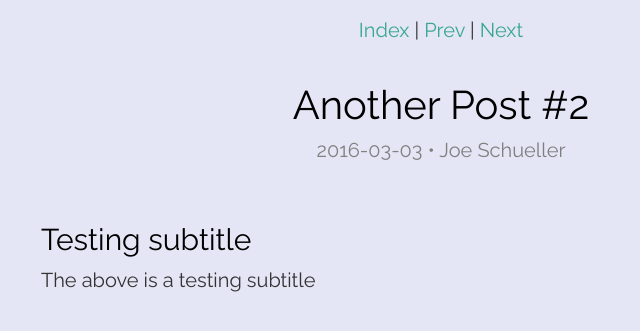
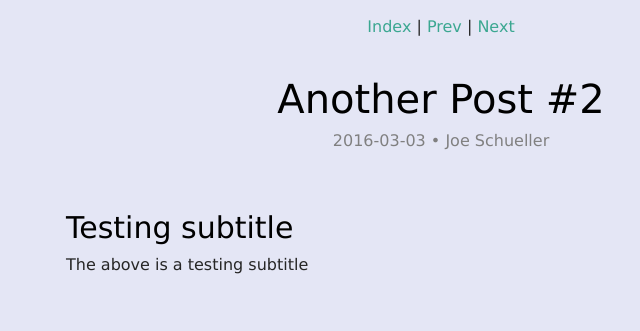
Before and after one commit to gojoe262/gojoe262.github.io, a Jekyll site: the page built from _posts/2016-03-03-New-Post.md, in a window 1280 px wide. Shown: the top 331 px of the page, without its empty margins (199-839 px from the left). Built offline with Jekyll 4.4.1, drawn with Linux system fonts in a browser that asks for light colours; nearby versions of some CDN libraries; library files that are not in the unit come from our copies.

```diff
--- a/_sass/_common.scss
+++ b/_sass/_common.scss
@@ -1,5 +1,4 @@
 /***** FONTS *****/
-@import url(http://fonts.googleapis.com/css?family=Raleway);
 @import url(https://fonts.googleapis.com/css?family=Ubuntu+Mono);
 
 /***** COMMON *****/
--- a/css/main.scss
+++ b/css/main.scss
@@ -2,19 +2,19 @@
 # Only the main Sass file needs front matter (the dashes are enough)
 ---
 // Our variables
-$base-font-family: 'Raleway', Helvetica, Arial, sans-serif;
-$base-font-size:   20px;
-$base-line-height: 30px;
+$base-font-family: Verdana, Arial, open-sans, sans-serif;
+$base-font-size:   16px;
+$base-line-height: 24px;
 
 $spacing-unit:     30px;
 
-$text-color:       #333333;
+$text-color:       #262626;
 $background-color: #e4e6f5;
 $brand-color:      #3ba791;
 
 // Width of the content area
-$container-width:      800px;
-$container-breakpoint: 850px;
+$container-width:     750px;
+$container-breakpoint: 800px;
 
 $skinny-index-list-witdh:    500px;
 $skinny-index-list-witdh-breakpoint:    550px;
```
Also changed, not shown: _posts/2016-03-04-switch-to-bunsen.md (added, +22 -0 lines).
